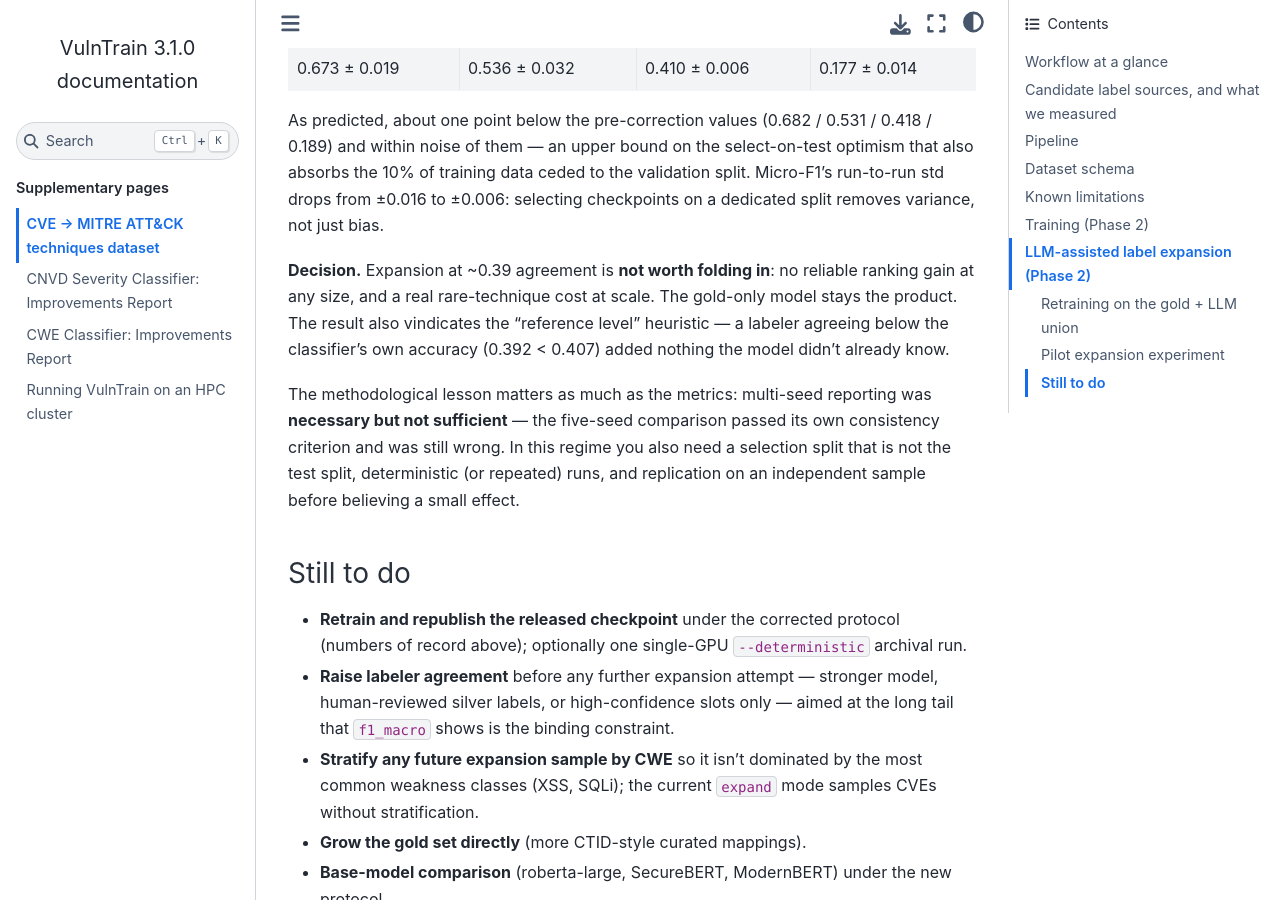
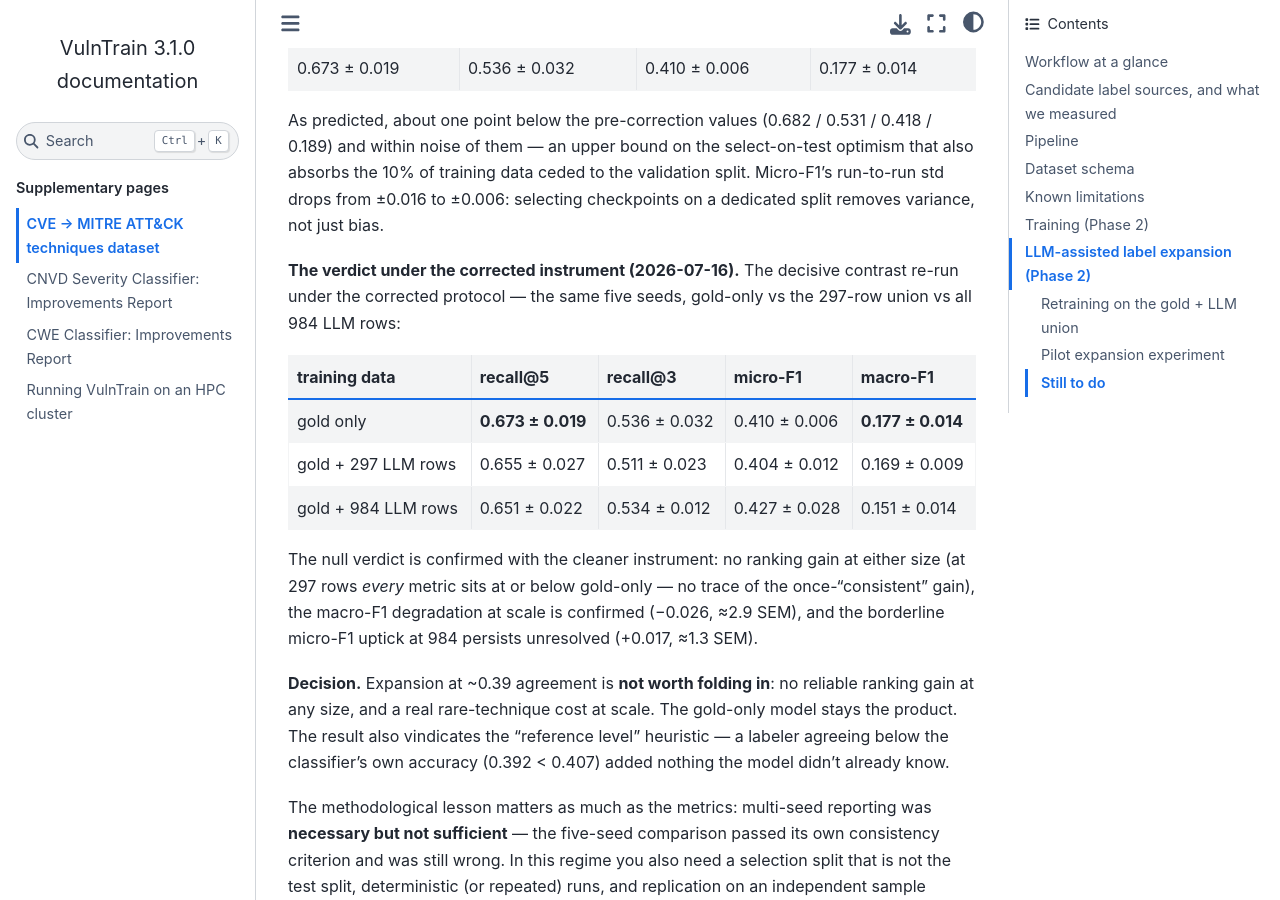
Before and after one commit to vulnerability-lookup/VulnTrain, a Sphinx documentation site: the page built from docs/attack-techniques-dataset.md, in a window 1280 px wide and 900 px high, scrolled down 14108 px. Built offline with Sphinx 7.4.7 and the Sphinx Book theme 1.1.4, drawn with Linux system fonts in a browser that asks for light colours.

Commit message:
chg: [doc] Corrected-protocol contrast confirms the null expansion verdict
Gold-only vs +297 vs +984 LLM rows, five seeds under validation-split
selection: no ranking gain at either size, macro-F1 degradation at 984
confirmed (-0.026, ~2.9 SEM), borderline micro-F1 uptick unresolved.

```diff
--- a/docs/attack-techniques-dataset.md
+++ b/docs/attack-techniques-dataset.md
@@ -559,6 +559,22 @@ select-on-test optimism that also absorbs the 10% of training data ceded to
 the validation split. Micro-F1's run-to-run std drops from ±0.016 to ±0.006:
 selecting checkpoints on a dedicated split removes variance, not just bias.
 
+**The verdict under the corrected instrument (2026-07-16).** The decisive
+contrast re-run under the corrected protocol — the same five seeds, gold-only
+vs the 297-row union vs all 984 LLM rows:
+
+| training data | recall@5 | recall@3 | micro-F1 | macro-F1 |
+|---|---|---|---|---|
+| gold only | **0.673 ± 0.019** | 0.536 ± 0.032 | 0.410 ± 0.006 | **0.177 ± 0.014** |
+| gold + 297 LLM rows | 0.655 ± 0.027 | 0.511 ± 0.023 | 0.404 ± 0.012 | 0.169 ± 0.009 |
+| gold + 984 LLM rows | 0.651 ± 0.022 | 0.534 ± 0.012 | 0.427 ± 0.028 | 0.151 ± 0.014 |
+
+The null verdict is confirmed with the cleaner instrument: no ranking gain at
+either size (at 297 rows *every* metric sits at or below gold-only — no trace
+of the once-"consistent" gain), the macro-F1 degradation at scale is
+confirmed (−0.026, ≈2.9 SEM), and the borderline micro-F1 uptick at 984
+persists unresolved (+0.017, ≈1.3 SEM).
+
 **Decision.** Expansion at ~0.39 agreement is **not worth folding in**: no
 reliable ranking gain at any size, and a real rare-technique cost at scale.
 The gold-only model stays the product. The result also vindicates the
```
